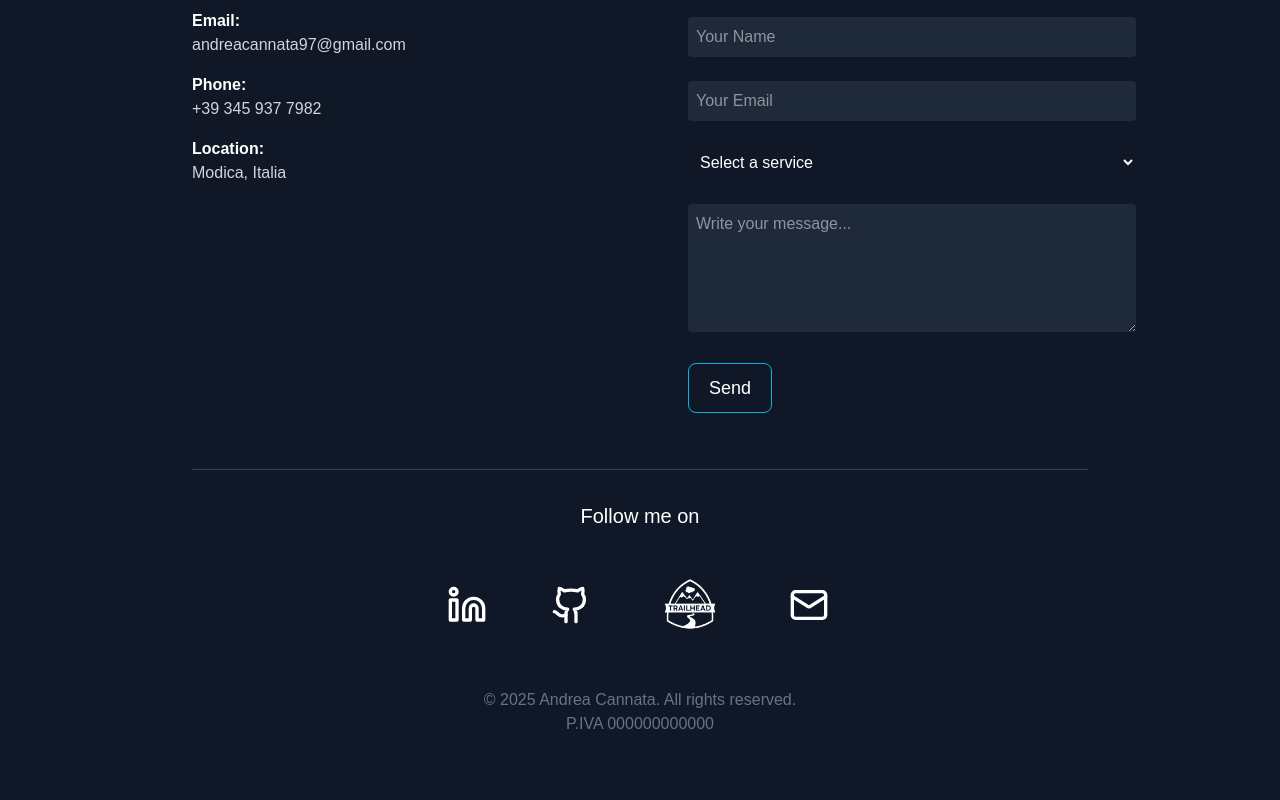
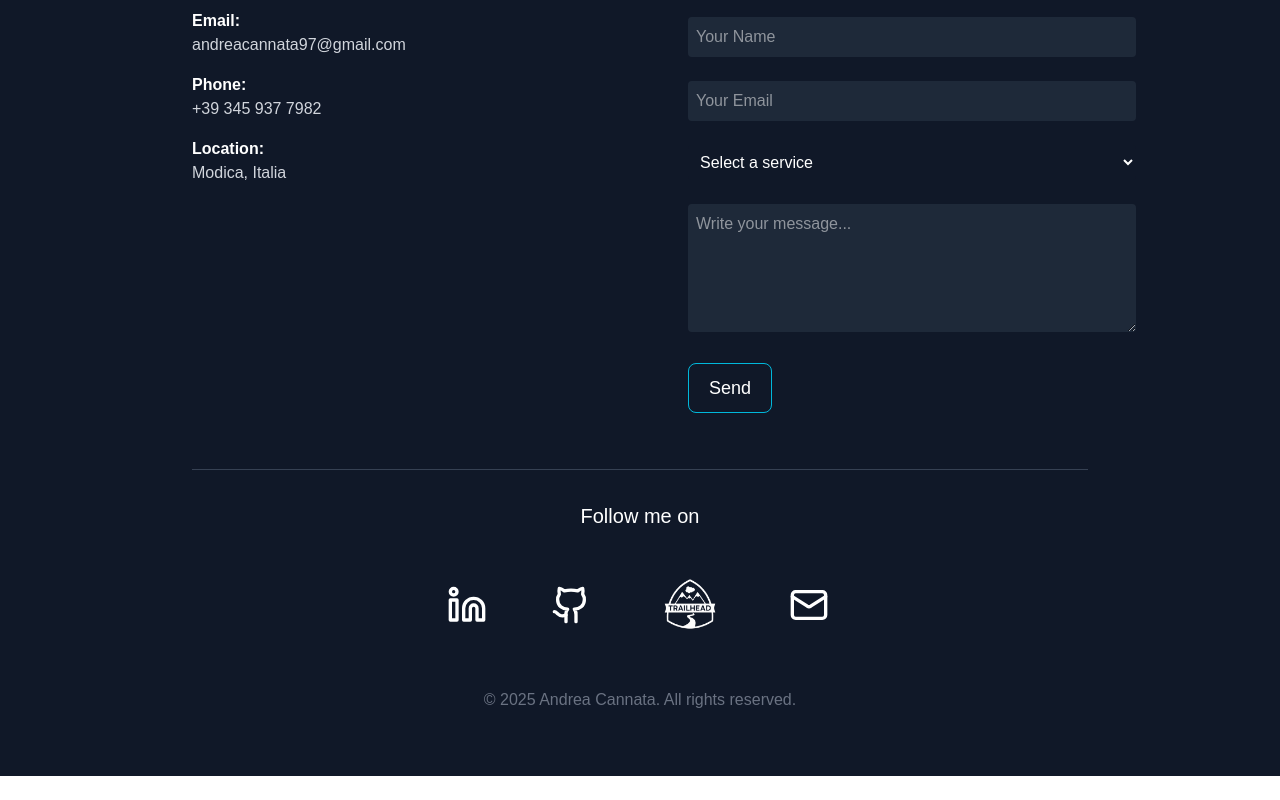
Before and after one commit to Cannata97/Andrea-Cannata, a Next.js app: page / in a window 1280 px wide. Shown: the part 1497-2297 px from the top of the page. After the commit the page ends 2273 px from the top, so only its background shows below. Built offline with nearby package versions, Linux system fonts and the light colour scheme.

Commit message:
Update Footer.tsx

```diff
--- a/src/app/components/Footer.tsx
+++ b/src/app/components/Footer.tsx
@@ -158,7 +158,6 @@ const templateParams = {
           © {new Date().getFullYear()} Andrea Cannata. All rights reserved.
         </p>
       </div>
-      <p className="text-center text-gray-500 ">P.IVA 000000000000</p>
     </footer>
   );
 }
```
